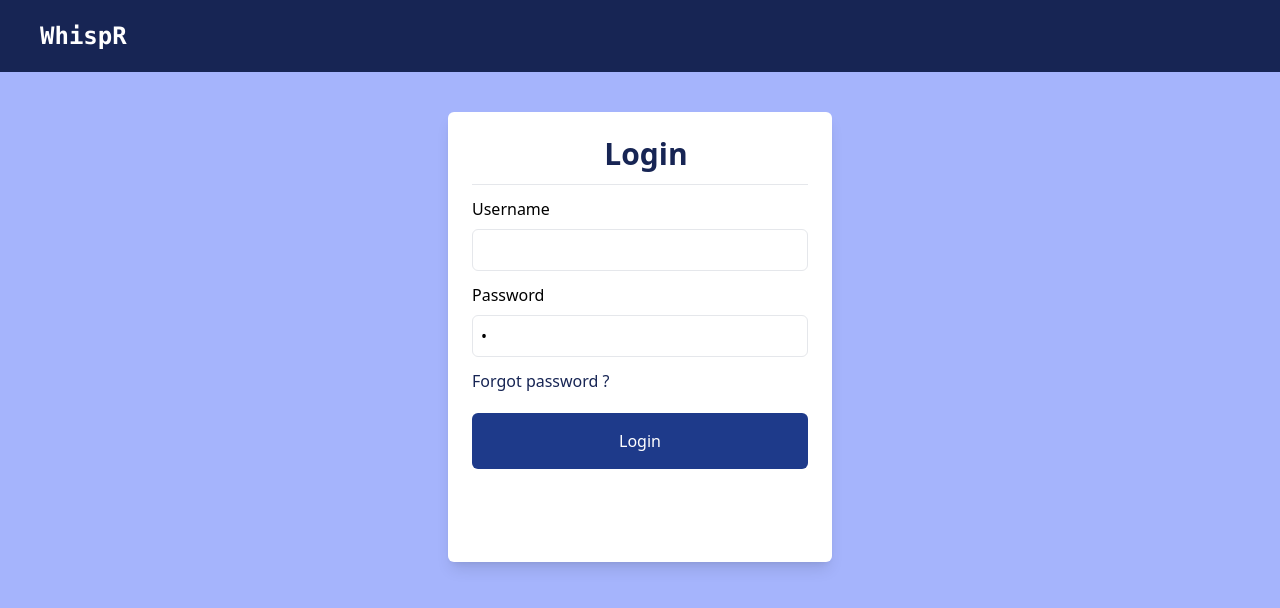
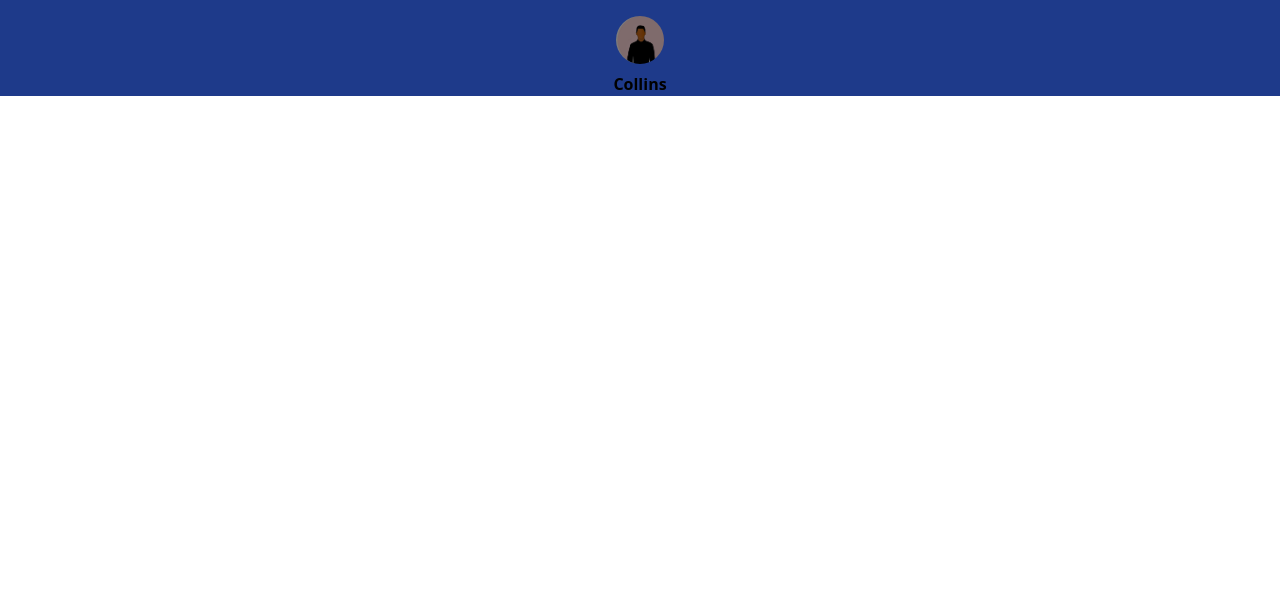
Before and after one commit to ikotun-dev/WhispR, a Vue app: page /chatpage in a window 1280 px wide. Shown: the top 608 px of the page. Built offline with nearby package versions, Linux system fonts and the light colour scheme.

Commit message:
chatpage

```diff
--- a/src/App.vue
+++ b/src/App.vue
@@ -1,18 +1,17 @@
 <template>
-<HeaderTop></HeaderTop>
-<loginForm></loginForm>
+<RouterView></RouterView>
 </template>
 
 <script>
-import HeaderTop from './components/HeaderTop'
-//import ChatHead  from './components/ChatHead'
-import loginForm from './components/loginForm'
+// import HeaderTop from './components/HeaderTop'
+// //import ChatHead  from './components/ChatHead'
+// import loginForm from './components/loginForm'
 
 export default {
   name: 'App',
   components: {
-    HeaderTop,
-   loginForm
+  //   HeaderTop,
+  //  loginForm
   }
 }
 </script>
--- a/src/components/ChatHead.vue
+++ b/src/components/ChatHead.vue
@@ -1,5 +1,5 @@
 <template>
-    <div class="py-2 px-4 bg-black h-20 flex justify-between ">
+    <div class="py-2 px-4 bg-blue-950 h-20 flex justify-between ">
         <img class="h-16 w-16 rounded-full" :src="require('../assets/images/832.jpg')" >
         <div class="mr-32">
          <h2 class="text-white">Collins</h2>
--- /dev/null
+++ b/src/components/ChatPage.vue
@@ -0,0 +1,11 @@
+<template>
+    <ChatTop></ChatTop>
+</template>
+<script>
+import ChatTop from './ChatTop'
+export default{
+    components: {
+        ChatTop
+    }
+}
+</script>
--- /dev/null
+++ b/src/components/ChatTop.vue
@@ -0,0 +1,6 @@
+<template>
+    <div class="bg-blue-900 h-24 pt-4 sm:flex sm:items-center flex-col sm:justify-center sm:flex-col ">
+        <img class="sm:h-12 sm:w-12 lg:h-13 lg:w-13 rounded-full" :src="require('../assets/images/832.jpg')" >
+        <h2 class="mt-2 font-extrabold">Collins</h2>
+    </div>
+</template>
--- a/src/components/HeadChat.vue
+++ b/src/components/HeadChat.vue
@@ -11,7 +11,7 @@ import ChatHead from "./ChatHead";
 export default {
   components: {
     HeaderTop,
-    loginForm,
+    ChatHead,
   },
 };
 </script>
--- a/src/components/loginForm.vue
+++ b/src/components/loginForm.vue
@@ -1,5 +1,5 @@
 <template>
-    <!-- <AppHeader></AppHeader> -->
+    <HeaderTop></HeaderTop>
     <div class="bg-indigo-300 flex justify-center h-screen">
       <div
         class="bg-white mt-40 mb-20 w-80 h-[450px] p-6 shadow-lg rounded-md sm:mt-10 sm:w-96 md:w-96"
@@ -54,12 +54,13 @@
   </template>
   <script>
   //import AppHeader from './AppHeader.vue';
-  import axios from 'axios'
+  import axiosInstance from './axiosInstance'
+  import HeaderTop from './HeaderTop'
 
   export default {
     name: "LoginForm",
     components: {
-      //  AppHeader,
+      HeaderTop
     },
     data() {
       return {
@@ -70,13 +71,13 @@
     },
     methods : {
       async handleSubmit() {
-          axios.post('http://127.0.0.1:8000/api/login', {
+          axiosInstance.post('/api/login', {
             username: this.username,
             password: this.password
           })
           .then(response => {
             console.log(response.data.token)
-
+            this.$router.push('/home')
           } )
       }
     }
--- a/src/main.js
+++ b/src/main.js
@@ -1,6 +1,6 @@
 import { createApp } from 'vue'
 import App from './App.vue'
 import './assets/css/tailwind.css';
+import router from './router'
 
-
-createApp(App).mount('#app')
+createApp(App).use(router).mount('#app')
--- a/src/router.js
+++ b/src/router.js
@@ -1,13 +1,17 @@
 import { createRouter, createWebHistory } from "vue-router";
 import loginForm from './components/loginForm';
 import HeadChat from './components/HeadChat';
+import ChatPage from './components/ChatPage'
 
 const routes = [
     {path : "/", component: loginForm},
-    {path : "/home", component: HeadChat}
+    {path : "/home", component: HeadChat},
+    {path : "/chatpage", component: ChatPage}
 
 ]
 const router = createRouter({
     history: createWebHistory(),
     routes
 })
+
+export default router
--- a/tailwind.config.js
+++ b/tailwind.config.js
@@ -2,7 +2,13 @@
 module.exports = {
   content: ['./src/**/*.vue'],
   theme: {
-    extend: {},
+    extend: {
+      screens: {
+        'sm': '320px',  // Target iPhone 5 screen size and smaller
+        'md': '375px',  // Target iPhone 6/7/8 screen size and smaller
+        'lg': '414px',  // Target iPhone 6/7/8 Plus screen size and smaller
+      },
+    },
   },
   plugins: [],
 }
```
